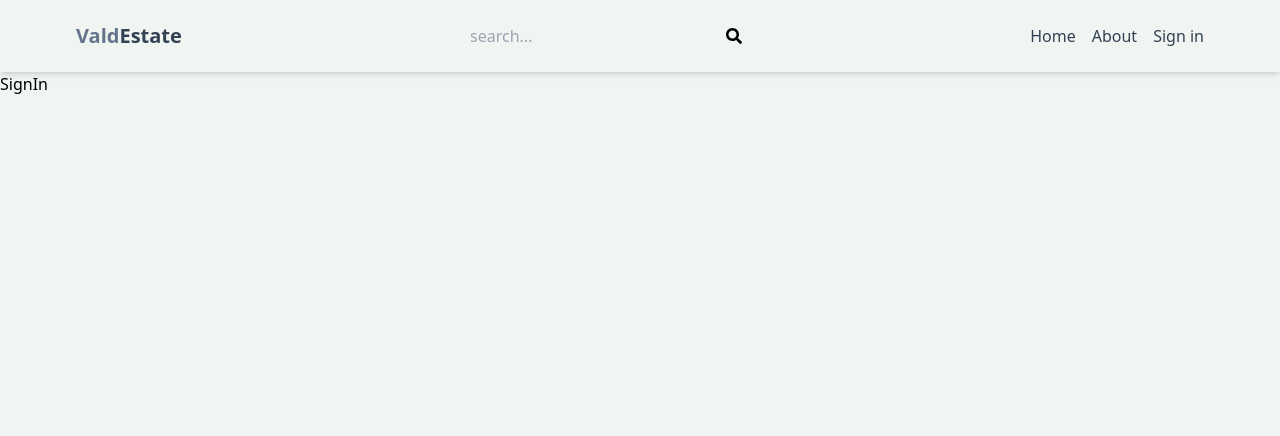
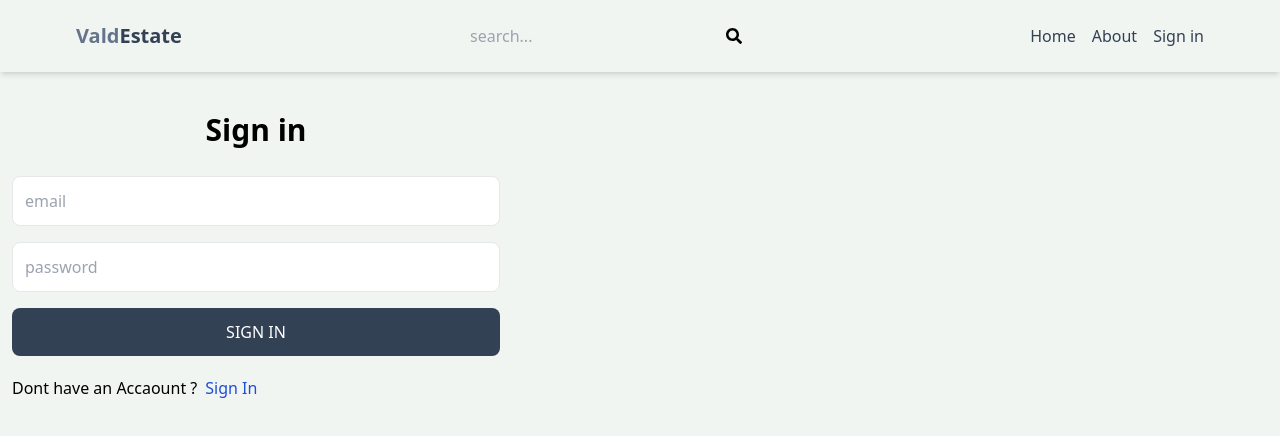
Before and after one commit to WalidKAD/MarketPlaceBuild, a React (Vite) app in the folder client/: page /sign-in in a window 1280 px wide. Shown: the top 436 px of the page. Built offline with nearby package versions, Linux system fonts and the light colour scheme.

Commit message:
complete Sign in page fuctionality

```diff
--- a/client/src/pages/SignIn.jsx
+++ b/client/src/pages/SignIn.jsx
@@ -1,8 +1,79 @@
 
-export default function SignIn() {
+import { useState } from "react";
+import { Link, useNavigate } from "react-router-dom";
+
+
+export default function SignIp() {
+  const [formData, setFormData] = useState ({});
+  const [error, setError] = useState(null);
+  const [loading, setLoding] = useState(false);
+  const navigate = useNavigate();
+  const handleChange = (e) => {
+    setFormData(
+      {
+        ...formData,
+        [e.target.id]: e.target.value,
+      });
+};
+const handleSubmit = async (e) => {
+  e.preventDefault();
+
+  try {
+
+    setLoding(true);
+  const res = await fetch('/api/auth/signIn', {
+    method: 'POST',
+    headers: {
+      'Content-Type': 'application/json',
+    },
+    body: JSON.stringify(formData),
+  });
+  const data = await res.json();
+  if(data.success === false) {
+    setLoding(false);
+    setError(data.message);
+    return;
+  }
+  setLoding(false);
+  setError(null);
+  navigate('/');
+  } catch (error) {
+    setLoding(false);
+    setError(error.message);
+  }
+};
+console.log(formData);
   return (
-    <div>
-      SignIn
+    <div className='p-3 max-w-lg max-auto'>
+      <h1 className='text-3xl text-center font-semibold my-7'>Sign in</h1>
+      <form onSubmit={handleSubmit} className='flex flex-col gap-4'>
+
+        <input
+        type="email"
+        placeholder='email'
+        className='border p-3 rounded-lg'
+        id='email'
+        onChange={handleChange}/>
+
+        <input
+        type="password"
+        placeholder='password'
+        className='border p-3 rounded-lg'
+        id='password'
+        onChange={handleChange}/>
+
+        <button disabled={loading}
+        className='bg-slate-700
+         text-white p-3 rounded-lg uppercase hover:opacity-95 disabled:opacity-80'>
+         {loading ? 'Loading...' : 'Sign in'} </button>
+      </form>
+      <div className='flex gap-2 mt-5'>
+        <p>Dont have an Accaount ? </p>
+        <Link to={"/sign-in"} >
+        <span className='text-blue-700'>Sign In</span>
+        </Link>
+      </div>
+      {error && <p className="text-red-500 mt-5">{error}</p>}
     </div>
   )
 }
```
